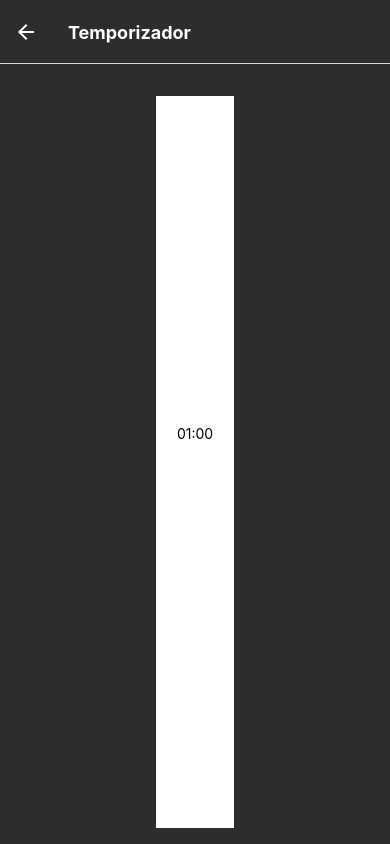
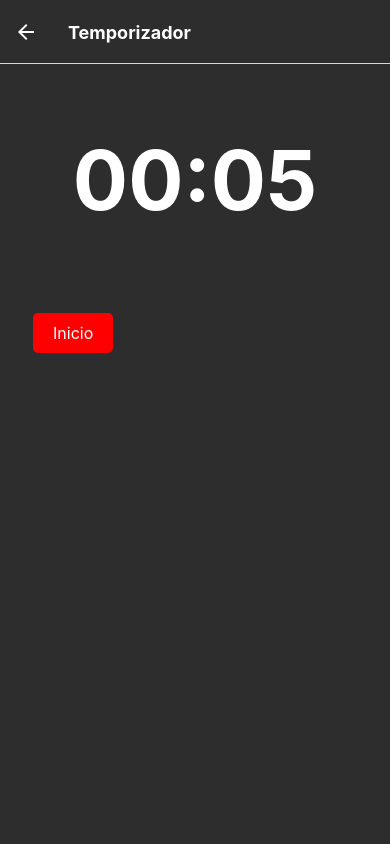
Before and after one commit to acenturion/app-mobile-chrono-up, a React Native app: screen /Timer in a window 390 px wide. Built offline with nearby package versions, Linux system fonts and the light colour scheme.

Commit message:
Refactor timer

```diff
--- a/App.tsx
+++ b/App.tsx
@@ -6,12 +6,14 @@ import LoginScreen from "@/screens/Login";
 import HomeChronoScreen from "@/screens/HomeChrono";
 import HomeTimerScreen from "@/screens/HomeTimer";
 import ChronoProvider from "@/context/ChronoContext";
+import TimerProvider from "@/context/TimerContex";
 
 const Stack = createNativeStackNavigator();
 
 export default function App() {
   return (
     <NavigationContainer>
+      <TimerProvider>
         <ChronoProvider>
           <Stack.Navigator
             initialRouteName="Login"
@@ -25,11 +27,14 @@ export default function App() {
               },
             }}
           >
+            <Stack.Screen name="Login" options={{title: "Inicio"}} component={LoginScreen}/>
+
             <Stack.Screen name="Timer" options={{title: "Temporizador"}} component={HomeTimerScreen}/>
             <Stack.Screen name="Chrono" options={{title: "Cronometro"}} component={HomeChronoScreen}/>
-          <Stack.Screen name="Login" options={{title: "Inicio"}} component={LoginScreen}/>
           </Stack.Navigator>
         </ChronoProvider>
+      </TimerProvider>
     </NavigationContainer>
-  );
+  )
+    ;
 }
--- a/src/components/layouts/ScreenLayout.tsx
+++ b/src/components/layouts/ScreenLayout.tsx
@@ -14,7 +14,7 @@ const styles = StyleSheet.create({
     flex: 1,
     backgroundColor: '#2d2d2d',
     alignItems: 'center',
-    justifyContent: 'center',
+    justifyContent: 'flex-start',
     padding: 16,
   },
 });
--- /dev/null
+++ b/src/components/molecules/ControlChrono.tsx
@@ -0,0 +1,64 @@
+import React from 'react';
+import {StyleSheet, View} from "react-native";
+import Button from "@/components/atoms/Button";
+
+interface ControlType {
+  showStart: boolean,
+  showReset: boolean,
+  onStart: () => void,
+  onPause: () => void,
+  onReset: () => void,
+  onLap: () => void,
+}
+
+function ControlChrono(
+  {
+    showStart,
+    showReset,
+    onStart,
+    onPause,
+    onReset,
+    onLap,
+  }: ControlType) {
+  return (
+    <View style={styles.container}>
+      {showReset
+        ? (<Button
+          title="Reiniciar"
+          onPress={onReset}
+          style={{backgroundColor: "grey"}}
+        />)
+        : (
+          <Button
+            title="Vuelta"
+            onPress={onLap}
+            style={{backgroundColor: "grey"}}
+          />
+        )}
+
+      {showStart
+        ? (<Button
+          title="Inicio"
+          onPress={onStart}
+          style={{backgroundColor: "red"}}
+        />)
+        : (<Button
+            title="Pausa"
+            onPress={onPause}
+            style={{backgroundColor: "blue"}}
+          />
+        )}
+    </View>
+  );
+}
+
+const styles = StyleSheet.create({
+  container: {
+    width: "100%",
+    flexDirection: "row",
+    justifyContent: "space-between",
+    padding: 16
+  },
+});
+
+export default ControlChrono;
--- a/src/components/molecules/Control.tsx
+++ b/src/components/molecules/ControlTimer.tsx
@@ -8,34 +8,18 @@ interface ControlType {
   onStart: () => void,
   onPause: () => void,
   onReset: () => void,
-  onLap: () => void,
 }
 
-function Control(
+function ControlTimer(
   {
     showStart,
     showReset,
     onStart,
     onPause,
     onReset,
-    onLap,
   }: ControlType) {
   return (
     <View style={styles.container}>
-      {showReset
-        ? (<Button
-          title="Reiniciar"
-          onPress={onReset}
-          style={{backgroundColor: "grey"}}
-        />)
-        : (
-          <Button
-            title="Vuelta"
-            onPress={onLap}
-            style={{backgroundColor: "grey"}}
-          />
-        )}
-
       {showStart
         ? (<Button
           title="Inicio"
@@ -48,6 +32,13 @@ function Control(
             style={{backgroundColor: "blue"}}
           />
         )}
+      {showReset && (
+        <Button
+          title="Reiniciar"
+          onPress={onReset}
+          style={{backgroundColor: "grey"}}
+        />
+      )}
     </View>
   );
 }
@@ -61,4 +52,4 @@ const styles = StyleSheet.create({
   },
 });
 
-export default Control;
+export default ControlTimer;
--- a/src/components/molecules/WatchDisplay.tsx
+++ b/src/components/molecules/WatchDisplay.tsx
@@ -13,7 +13,7 @@ function WatchDisplay({timer}: { timer: number }) {
 const styles = StyleSheet.create({
   container: {
     padding: 16,
-    height: 72*4,
+    height: 72*3,
     width: "100%",
     justifyContent: "center",
     alignItems: "center",
--- a/src/components/organism/Cronomether.tsx
+++ b/src/components/organism/Cronomether.tsx
@@ -1,10 +1,10 @@
 import React from "react";
 import {FlatList, StyleSheet, Text, View} from "react-native";
-import {useTimer} from "@/context/ChronoContext";
+import {useChrono} from "@/context/ChronoContext";
 import WatchDisplay from "@/components/molecules/WatchDisplay";
 import LapItemList from "@/components/molecules/LapItemList";
 import Title from "@/components/atoms/Title";
-import Control from "@/components/molecules/Control";
+import ControlChrono from "@/components/molecules/ControlChrono";
 
 
 const Chronometer = () => {
@@ -16,7 +16,7 @@ const Chronometer = () => {
     onPause,
     onReset,
     onLap,
-  } = useTimer();
+  } = useChrono();
 
   const showStart = chronoState.isPaused || chronoState.isReset;
   const showReset = chronoState.isPaused && !chronoState.isReset;
@@ -25,7 +25,7 @@ const Chronometer = () => {
     <View style={styles.container}>
       <WatchDisplay timer={timer}/>
 
-      <Control
+      <ControlChrono
         showStart={showStart}
         showReset={showReset}
         onStart={onStart}
--- a/src/components/organism/Timer.tsx
+++ b/src/components/organism/Timer.tsx
@@ -1,82 +1,24 @@
-import React, {useEffect, useState} from "react";
-import {Alert, StyleSheet, Text, Vibration, View} from "react-native";
-import Button from "@/components/atoms/Button";
-import {formatTime} from "@/utils/timer-utils";
-
-interface TimerState {
-  isPaused: boolean;
-  isStarted: boolean;
-  isReset: boolean;
-}
-
-const TIMER_VALUE = 60
+import React from "react";
+import {StyleSheet, View} from "react-native";
+import {useTimer} from "@/context/TimerContex";
+import WatchDisplay from "@/components/molecules/WatchDisplay";
+import ControlTimer from "@/components/molecules/ControlTimer";
 
 const Timer = () => {
-  const [time, setTime] = useState(TIMER_VALUE);
-  const [timerState, setTimerState] = useState<TimerState>({
-    isPaused: false,
-    isStarted: false,
-    isReset: true,
-  });
-
-  const handleOnPressStart = () => {
-    console.log("Start press!");
-    setTimerState({isStarted: true, isPaused: false, isReset: false});
-  };
-
-  const handleOnPressPause = () => {
-    console.log("Pause Press!");
-    setTimerState({...timerState, isPaused: true, isStarted: false, isReset: false});
-  };
-
-  const handleOnPressReset = () => {
-    console.log("Reset Press!");
-    setTime(10);
-    setTimerState({
-      ...timerState,
-      isReset: true,
-      isStarted: false,
-      isPaused: true,
-    })
-  };
-
-  useEffect(() => {
-    let interval: any;
-
-    if (timerState.isStarted) {
-      interval = setInterval(() => {
-        setTime((time) => time - 1);
-      }, 1000);
-    }
-    return () => clearInterval(interval);
-  }, [time, timerState.isStarted]);
-
-
-  useEffect(() => {
-    if (time === 0) {
-      Alert.alert('Finalizo', 'Felicidades!')
-      Vibration.vibrate(1000)
-      setTimerState({isStarted: true, isPaused: false, isReset: false});
-    }
-  }, [time])
-
+  const {timer, timerState, onStart, onPause, onReset} = useTimer();
   const showStart = timerState.isPaused || timerState.isReset;
-
   const showReset = timerState.isPaused || timerState.isStarted;
 
   return (
     <View style={styles.container}>
-      <Text style={styles.text}>{formatTime(time)}</Text>
-      {showStart ? (
-        <Button title="Start" onPress={handleOnPressStart}/>
-      ) : (
-        <Button title="Pause" onPress={handleOnPressPause}/>
-      )}
-
-      {showReset && (
-        <Button title="Reset" onPress={handleOnPressReset}/>
-      )}
-
+      <WatchDisplay timer={timer}/>
+      <ControlTimer
+        showStart={showStart}
+        showReset={showReset}
+        onStart={onStart}
+        onPause={onPause}
+        onReset={onReset}
+      />
     </View>
   );
 };
@@ -84,14 +26,9 @@ const Timer = () => {
 
 const styles = StyleSheet.create({
   container: {
-    flex: 1,
-    backgroundColor: "#fff",
     alignItems: "center",
     justifyContent: "center",
-    marginTop: 16
-  },
-  text: {
-    marginBottom: 16,
+    width: "100%"
   },
 });
 
--- a/src/context/ChronoContext.tsx
+++ b/src/context/ChronoContext.tsx
@@ -5,12 +5,12 @@ import {storeData} from "@/services/Storage.service";
 import {ChronoState} from "@/model/ChonoState";
 import {ChronoContextType} from "@/model/ChronoContextType";
 
-const TimerContext = createContext<ChronoContextType | null>(null)
+const ChronoContext = createContext<ChronoContextType | null>(null)
 
-export function useTimer(): ChronoContextType {
-  const context = useContext(TimerContext);
+export function useChrono(): ChronoContextType {
+  const context = useContext(ChronoContext);
   if (!context) {
-    throw new Error("useRates must be used within an TimerProvider.");
+    throw new Error("useRates must be used within an ChronoProvider.");
   }
   return context;
 }
@@ -88,9 +88,9 @@ const TimerProvider = ({children}: PropsWithChildren) => {
   }
 
   return (
-    <TimerContext.Provider value={contextValue}>
+    <ChronoContext.Provider value={contextValue}>
       {children}
-    </TimerContext.Provider>
+    </ChronoContext.Provider>
   );
 }
 
--- /dev/null
+++ b/src/context/TimerContex.tsx
@@ -0,0 +1,83 @@
+import {createContext, PropsWithChildren, useContext, useEffect, useState} from "react";
+import {Lap} from "@/model/Lap";
+import {TimerState} from "@/model/TimerState";
+import {TimerContextType} from "@/model/TimerContextType";
+import {Alert, Vibration} from "react-native";
+
+const TimerContext = createContext<TimerContextType | null>(null)
+
+export function useTimer(): TimerContextType {
+  const context = useContext(TimerContext);
+  if (!context) {
+    throw new Error("useRates must be used within an TimerProvider.");
+  }
+  return context;
+}
+
+const TimerProvider = ({children}: PropsWithChildren) => {
+  const TIMER_VALUE = 5
+  const [timer, setTimer] = useState<number>(TIMER_VALUE);
+  const [timerState, setTimerState] = useState<TimerState>({
+    isPaused: false,
+    isStarted: false,
+    isReset: true,
+  });
+
+  useEffect(() => {
+    let interval: any;
+
+    if (timerState.isStarted && !timerState.isReset) {
+      interval = setTimeout(() => {
+        setTimer(timer - 1);
+      }, 1000);
+    }
+    return () => clearInterval(interval);
+  }, [timer, timerState.isStarted, timerState.isReset]);
+
+  useEffect(() => {
+    if (timer === 0) {
+      Alert.alert('Reloj', 'Finalizo')
+      Vibration.vibrate(1000)
+      setTimerState({isStarted: false, isPaused: false, isReset: true});
+    }
+  }, [timer])
+
+  const onReset = () => {
+    console.log("Reset Press!");
+    setTimer(TIMER_VALUE);
+    setTimerState({
+      isReset: true,
+      isStarted: false,
+      isPaused: true,
+    })
+  };
+
+  const onPause = () => {
+    console.log("Pause Press!");
+    setTimerState({isStarted: false, isPaused: true, isReset: false});
+  };
+
+  const onStart = () => {
+    console.log("Start press!");
+    if(timer === 0){
+      return onReset();
+    }
+    setTimerState({isStarted: true, isPaused: false, isReset: false});
+  };
+
+  const contextValue: TimerContextType = {
+    timer,
+    timerState: timerState,
+    onStart,
+    onPause,
+    onReset,
+  }
+
+  return (
+    <TimerContext.Provider value={contextValue}>
+      {children}
+    </TimerContext.Provider>
+  );
+}
+
+export default TimerProvider;
--- /dev/null
+++ b/src/model/TimerContextType.ts
@@ -0,0 +1,9 @@
+import {TimerState} from "@/model/TimerState";
+
+export interface TimerContextType {
+  timer: number,
+  timerState: TimerState;
+  onStart: () => void,
+  onPause: () => void,
+  onReset: () => void,
+}
--- /dev/null
+++ b/src/model/TimerState.ts
@@ -0,0 +1,5 @@
+export interface TimerState {
+  isPaused: boolean;
+  isStarted: boolean;
+  isReset: boolean;
+}
--- a/src/screens/HomeTimer.tsx
+++ b/src/screens/HomeTimer.tsx
@@ -4,7 +4,7 @@ import ScreenLayout from "@/components/layouts/ScreenLayout";
 const HomeTimerScreen = () => {
   return (
     <ScreenLayout>
-      <Timer></Timer>
+      <Timer/>
     </ScreenLayout>
   );
 }
```
Lines whose indentation alone changed are shown as unchanged.
